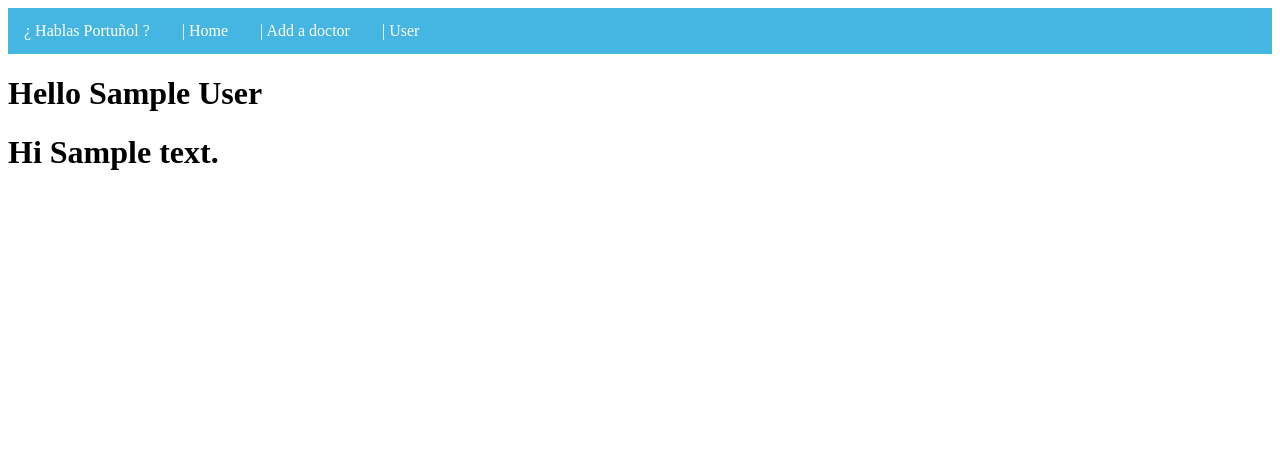
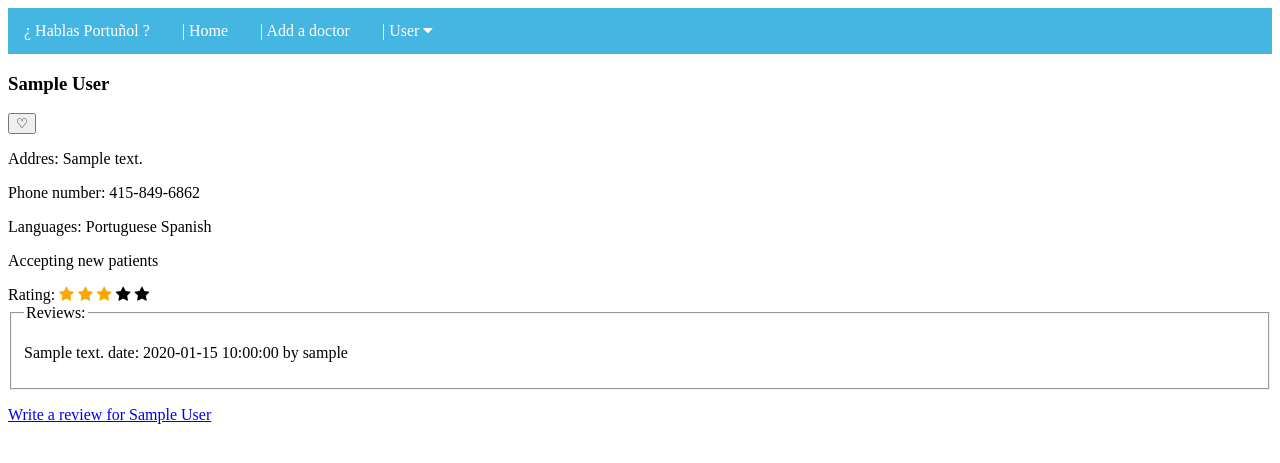
Before and after one commit to lucianact/doctor-look-up-app, a Flask app: page /doctor/1 in a window 1280 px wide. Shown: the top 463 px of the page. Run offline with Flask 2, Linux system fonts and the light colour scheme; tables that the repository leaves empty hold one stand-in row (values such as "Sample post"); some libraries are stand-ins or nearby versions.

Commit message:
Update 2

```diff
--- a/model.py
+++ b/model.py
@@ -69,18 +69,21 @@
     def __repr__(self):
         return f'User: {self.username}, email:{self.email}'
 
-# class Review(db.Model):
-#     """A review written by an user"""
+class Review(db.Model):
+    """A review written by an user"""
 
-#     __tablename__ = 'reviews'
+    __tablename__ = 'reviews'
 
-#     review_id = db.Column(db.Integer, autoincrement=True, primary_key=True)
-#     date_posted = db.Column(db.DateTime, nullable=False, default=datetime.utcnow)
-#     review_content = db.Column(db.Text, nullable=False)
-#     user_id = db.Column(db.Integer, db.ForeignKey('users.user.id'), nullable=False)
+    review_id = db.Column(db.Integer, autoincrement=True, primary_key=True)
+    user_id = db.Column(db.Integer, db.ForeignKey('users.user_id'), nullable=False)
+    doctor_id = db.Column(db.Integer, db.ForeignKey('doctors.doctor_id'), nullable=False)
+    username = db.Column(db.String(120), db.ForeignKey('users.username'), nullable=False)
+    date_posted = db.Column(db.DateTime, nullable=False, default=datetime.utcnow)
+    review_content = db.Column(db.Text, nullable=False)
+    rating = db.Column(db.Integer)
 
-#     def __repr__(self):
-#         return f'Review: {self.title}, date: {self.date_posted}'
+    def __repr__(self):
+        return f'{self.review_content} date: {self.date_posted} by {self.username}'
 
 
 def connect_to_db(flask_app, db_uri='postgresql:///medical', echo=True):
--- a/server.py
+++ b/server.py
@@ -28,23 +28,47 @@
 
     search = request.args.get("value_searched", None)
 
-    if search == None or search == " ":
+    if search is None or not search.strip():
           flash("You must provide a term to search")
           return render_template("mapform.html", doctors=[])
 
     doctors = db.session.execute("""
-                            SELECT full_name, max(doctor_id) AS doctor_id, array_to_string(array_agg(address), ', ') AS address, array_to_string(array_agg(specialty), ', ') AS specialty FROM
+                            SELECT full_name, address, max(doctor_id) AS doctor_id, array_to_string(array_agg(specialty), ', ') AS specialty FROM
                             (SELECT doctors.full_name, doctors.doctor_id, doctors.address, specialties.specialty
                             FROM doctors
                             INNER JOIN doctors_specialties ON doctors_specialties.doctor_id = doctors.doctor_id
                             INNER JOIN specialties ON specialties.specialty_id = doctors_specialties.specialty_id) AS D
-                            WHERE D.full_name ILIKE :search OR D.specialty ILIKE :search GROUP BY full_name;""",
+                            WHERE D.full_name ILIKE :search OR D.specialty ILIKE :search GROUP BY full_name, address;""",
                             {"search": f"%{search}%"}).fetchall()
 
     if not doctors:
         flash("We couldn't find anything related to your search")
 
-    return render_template("mapform.html", doctors=doctors)
+    return render_template("mapform.html", doctors=doctors, search=search)
+
+@app.route('/search.json')
+def search_json():
+
+    search = request.args.get("value_searched", None)
+
+    if search is None or not search.strip():
+        return jsonify([])
+
+    doctors = db.session.execute("""
+                            SELECT full_name, address, longitude, latitude, max(doctor_id) AS doctor_id, array_to_string(array_agg(specialty), ', ') AS specialty FROM
+                            (SELECT doctors.full_name, doctors.doctor_id, doctors.address, specialties.specialty, doctors.longitude, doctors.latitude
+                            FROM doctors
+                            INNER JOIN doctors_specialties ON doctors_specialties.doctor_id = doctors.doctor_id
+                            INNER JOIN specialties ON specialties.specialty_id = doctors_specialties.specialty_id) AS D
+                            WHERE D.full_name ILIKE :search OR D.specialty ILIKE :search GROUP BY full_name, address, longitude, latitude;""",
+                            {"search": f"%{search}%"}).fetchall()
+
+
+    return jsonify([{
+        "full_name": doctor["full_name"],
+        "address": doctor["address"],
+        "coordinates": {"longitude": doctor["longitude"], "latitude": doctor["latitude"]}
+    } for doctor in doctors])
 
 
 @app.route('/doctor-by-specialty/<doctor_specialty>')
@@ -88,7 +112,7 @@
         hashed_password = bcrypt.generate_password_hash(password).decode('utf-8')
         new_user = crud.create_user(username, email, hashed_password)
         flash('Account succesfully created')
-        return redirect(url_for('user_login'))
+        return redirect(url_for('login'))
 
     return render_template('registration.html', form=form)
 
@@ -99,7 +123,7 @@
 
 
 @app.route('/login', methods=['GET', 'POST'])
-def user_login():
+def login():
     """Return a form for user login."""
 
     if current_user.is_authenticated:
@@ -133,42 +157,100 @@
     return render_template('account.html')
 
 
-@app.route("/doctorform")
+@app.route("/doctorform", methods=['GET', 'POST'])
 # @login_required
-# werkzeug.routing.BuildError: Could not build url for endpoint 'login'. Did you mean 'user_login' instead?
 def add_new_doctor_form():
 
     specialties = crud.get_specialties()
 
-    name = request.form.get("fullname")
-    specialty = request.form.get("doctor-specialty")
-    spanish = bool(request.form.get("spanish"))
-    portuguese = bool(request.form.get("portuguese"))
-    address = request.form.get("doctor-specialty")
+    #values as all none:
+
+    # name = request.form.get("fullname")
+    # specialty = request.form.get('doctor-specialty')
+    # spanish = bool(request.form.get("spanish"))
+    # portuguese = bool(request.form.get("portuguese"))
+    # address = request.form.get("doctor-specialty")
+
+    # values are not none, but specialty value is only from the first form:
+
+    name = request.args.get("fullname")
+    specialty = request.args.get('doctor-specialty')
+    spanish = bool(request.args.get("spanish"))
+    portuguese = bool(request.args.get("portuguese"))
+    address = request.args.get("doctor-specialty")
+
+    # what if the user adds two new "other" specialties
+    # how this conditional would work?
+    if specialty == "Other":
+        specialty = request.args.get('other')
+
+
+    # should my form be GET or POST then?
+
+    # import pdb
+    # pdb.set_trace()
+
 
     # new_doctor = crud.add_new_doctor(name, spanish, portuguese, address)
     # new_specialty = crud.add_a_new_specialty(specialty)
-    # errors
 
     return render_template('docform.html', specialties=specialties)
+
 
 @app.route("/doctor/<doctor_id>", methods=["GET"])
 # @login_required
 def doctor(doctor_id):
     """Return profile of the given doctor."""
 
-    docls = crud.get_doctor_by_id(doctor_id)
+    doctor_id = doctor_id
+    doctor_info = crud.get_doctor_by_id(doctor_id)
+    doctor_review = crud.get_review_by_doctor(doctor_id)
 
-    for doc in docls:
-        doc_name = doc.full_name
-        doc_address = doc.address
-        # why address is not working?
+    for info in doctor_info:
+        name = info.full_name
+        address = info.address
+        portuguese = info.portuguese
+        spanish = info.spanish
 
-    if doc_name is None:
-        return "Doctor not found on Database"
+    if portuguese == False:
+        portuguese = ""
+    else:
+        portuguese = "Portuguese"
+
+    if spanish == False:
+        spanish = ""
+    else:
+        spanish = "Spanish"
+
+    return render_template("dprofile.html",
+                            doctor_id=doctor_id,
+                            doctor_name=name,
+                            address=address,
+                            portuguese=portuguese,
+                            spanish=spanish,
+                            reviews=doctor_review)
 
 
-    return render_template("dprofile.html", doctor=doc_name, address=doc_address)
+@app.route("/review/<doctor_id>", methods=["GET", "POST"])
+@login_required
+def write_review(doctor_id):
+    """Write and post a review for selected doctor"""
+
+    doctor_id = doctor_id
+    user_id = current_user.get_id()
+    username = current_user.username
+    review = request.form.get("review")
+    rating = request.form.get("rating")
+
+    if review is None or not review.strip():
+          flash("You must provide a valid text")
+    else:
+        review = crud.add_review(user_id, username, doctor_id, review, rating)
+        flash("Thank you for submitting a review")
+        return redirect(url_for('homepage'))
+        # return redirect("/doctor/<doctor_id>") ?
+
+    return render_template("review.html", id=doctor_id)
 
 
 if __name__ == '__main__':
--- a/static/mystyle.css
+++ b/static/mystyle.css
@@ -65,3 +65,7 @@
 .dropdown:hover .dropdown-content {
     display: block;
   }
+
+.checked {
+    color: orange;
+}
--- a/templates/account.html
+++ b/templates/account.html
@@ -1,9 +1,11 @@
 {% extends 'base.html' %}
-
 {% block title %}My Account{% endblock %}
-
 {% block body %}
 
 <h1> Hello {{current_user.username}} </h1>
 
+<p>Doctors you liked:</p>
+
+<p>Reviews you wrote:</p>
+
 {% endblock %}
--- a/templates/dprofile.html
+++ b/templates/dprofile.html
@@ -1,11 +1,32 @@
 {% extends 'base.html' %}
-
-{% block title %}Search{% endblock %}
-
+{% block title %}{{doctor_name}}{% endblock %}
 {% block body %}
 
-<h1>Hello {{doctor}}</h1>
-<h1>Hi {{address}}</h1>
+<link rel="stylesheet" href="https://cdnjs.cloudflare.com/ajax/libs/font-awesome/4.7.0/css/font-awesome.min.css">
 
 
+
+<h3> {{doctor_name}} </h3> <button>♡</button>
+<p>Addres: {{address}}</p>
+<p>Phone number: 415-849-6862</p>
+<p>Languages: {{portuguese}} {{spanish}} </p>
+<p>Accepting new patients</p>
+
+Rating:     <span class="fa fa-star checked"></span>
+            <span class="fa fa-star checked"></span>
+            <span class="fa fa-star checked"></span>
+            <span class="fa fa-star"></span>
+            <span class="fa fa-star"></span>
+
+
+<fieldset>
+    <legend>Reviews: </legend>
+{% for review in reviews %}
+<p>{{review}}</p>
+{% endfor %}
+</fieldset>
+
+
+<p><a href="/review/{{doctor_id}}">Write a review for {{doctor_name}}</a></p>
+
 {% endblock %}
--- a/templates/registration.html
+++ b/templates/registration.html
@@ -68,7 +68,7 @@
 </div>
 <div class="border-top pt-3">
     <small class="text-muted">
-        Already Have An Account? <a class="ml-2" href="{{ url_for('user_login') }}">Sign In</a>
+        Already Have An Account? <a class="ml-2" href="{{ url_for('login') }}">Sign In</a>
     </small>
 </div>
 {% endblock %}
```
Also changed, not shown: crud.py (+13 -41 lines), static/map.js (+5 -13 lines), templates/docform.html (+60 -17 lines), templates/mapform.html (+12 -6 lines), templates/review.html (+25 -8 lines), 1 other file.
